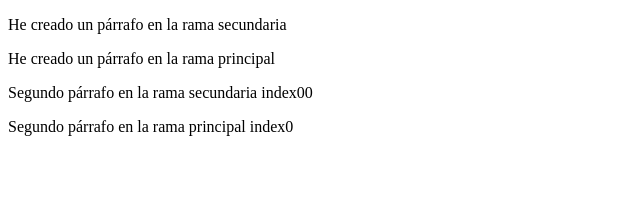
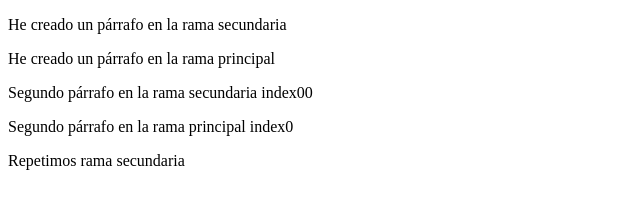
Before and after one commit to Bianca-87/conflicto-github, a plain HTML site: page index.html in a window 1280 px wide. Shown: the whole page, without its empty margins (0-640 px from the left). Drawn offline with Linux system fonts and the light colour scheme.

Commit message:
párrafo añadido en el rama secundaria
párrafo añadido en el rama secundaria

```diff
--- a/index.html
+++ b/index.html
@@ -19,5 +19,8 @@
 <p> Segundo párrafo en la rama principal index0 </p>
 
 
+<p> Repetimos rama secundaria </p>
+
+
 </body>
 </html>
```
